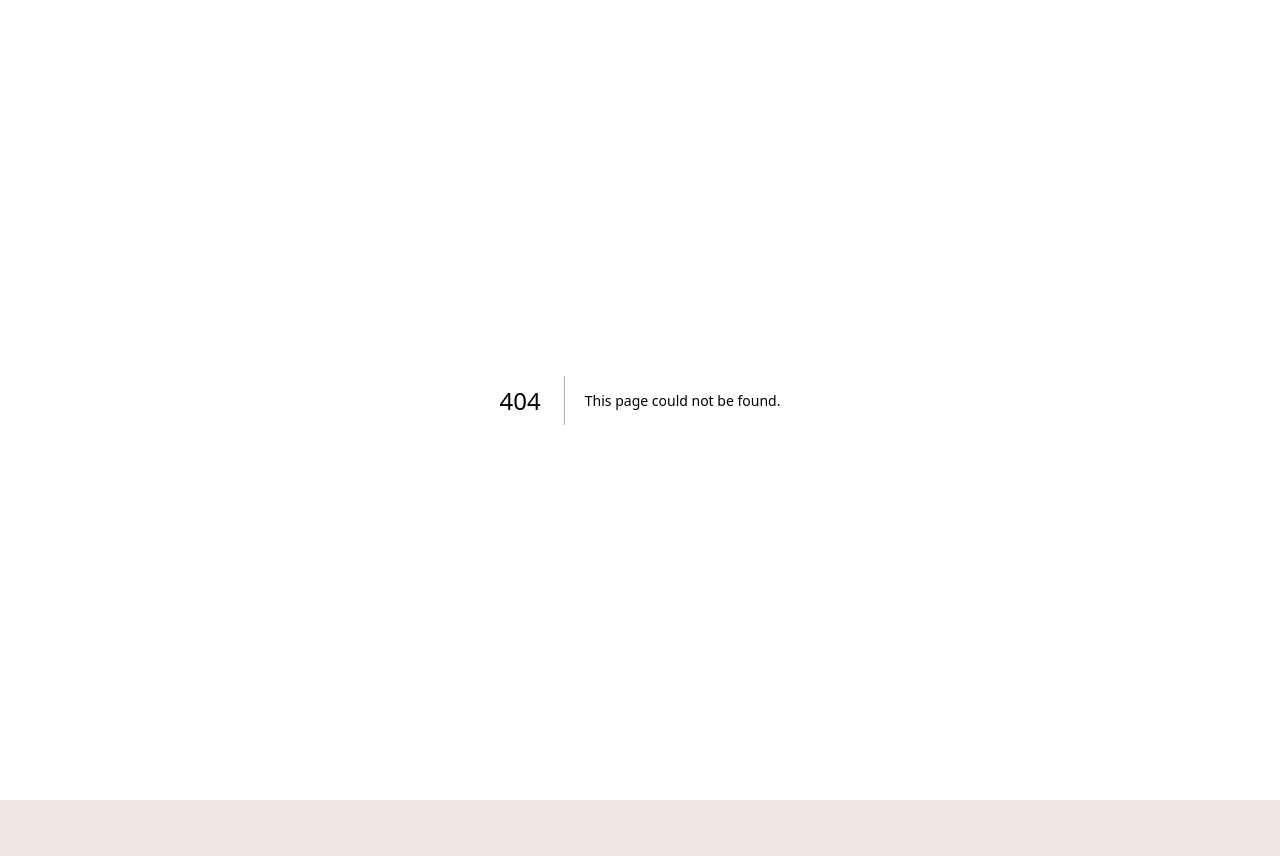
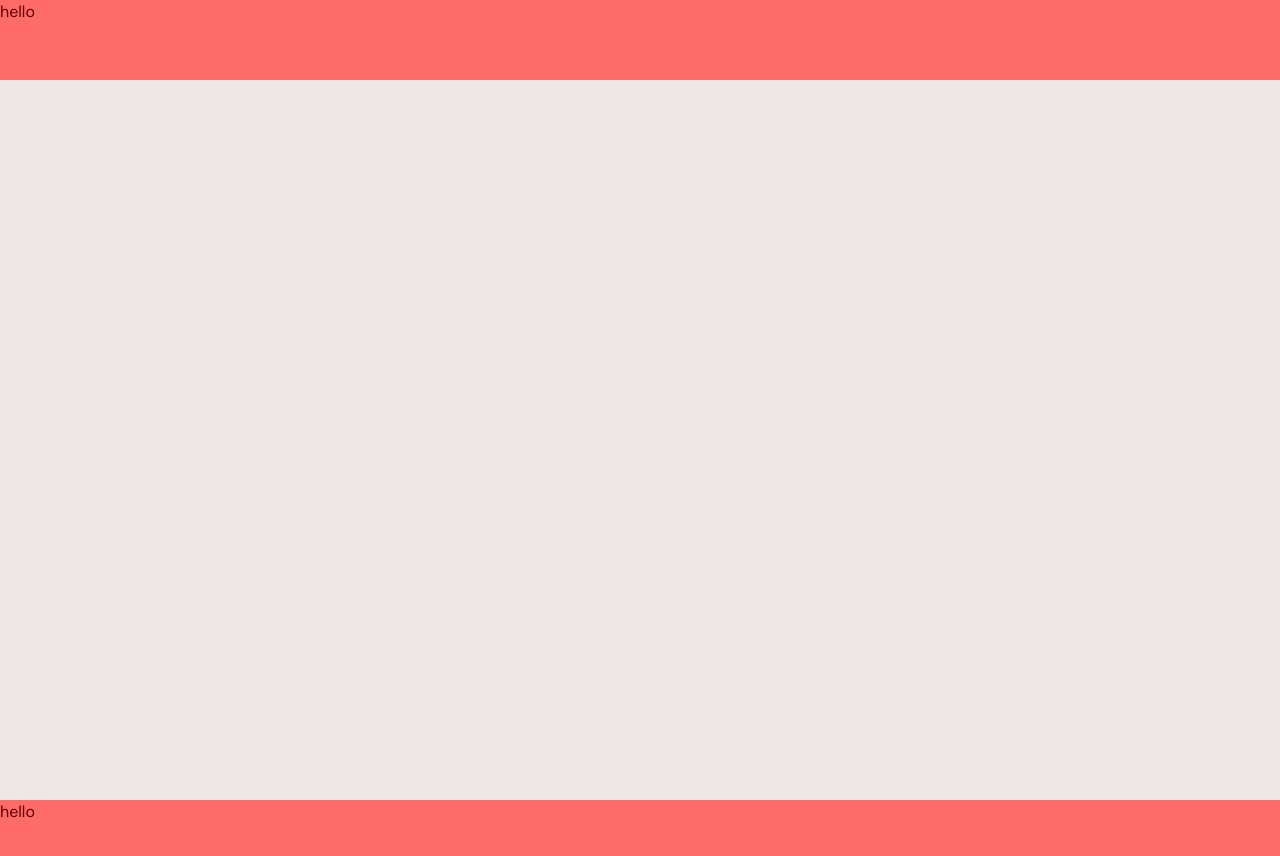
Before and after one commit to Ayush-Singh24/ProjectsHub, a Next.js app: page /components/Footer in a window 1280 px wide. Before the commit this address had no page. Shown: the top 856 px of the page. Before the commit the page ends 800 px from the top, so only its background shows below. Built offline with nearby package versions, Linux system fonts and the light colour scheme.

Commit message:
added Footer component

```diff
--- a/src/pages/_document.tsx
+++ b/src/pages/_document.tsx
@@ -1,4 +1,5 @@
-import { Html, Head, Main, NextScript } from 'next/document'
+import { Html, Head, Main, NextScript } from "next/document";
+import Footer from "./components/Footer";
 
 export default function Document() {
   return (
@@ -7,7 +8,8 @@ export default function Document() {
       <body>
         <Main />
         <NextScript />
+        <Footer />
       </body>
     </Html>
-  )
+  );
 }
--- /dev/null
+++ b/src/pages/components/Footer.tsx
@@ -0,0 +1,7 @@
+export default function Footer() {
+  return (
+    <footer className="none md:block md:h-[10%] max-w-[1550px] mx-auto bg-primary-500">
+      hello
+    </footer>
+  );
+}
--- a/src/pages/index.tsx
+++ b/src/pages/index.tsx
@@ -1,6 +1,6 @@
 export default function Home() {
   return (
-    <section className="bg-gray-20 h-full md:h-[90%] max-w-[1550px] p-5 flex flex-col justify-center mx-auto">
+    <section className="bg-gray-20 h-full max-w-[1550px] p-5 flex flex-col justify-center mx-auto">
       <div>
         <h2 className="font-montserrat font-bold text-sm">Projects hub</h2>
       </div>
```
